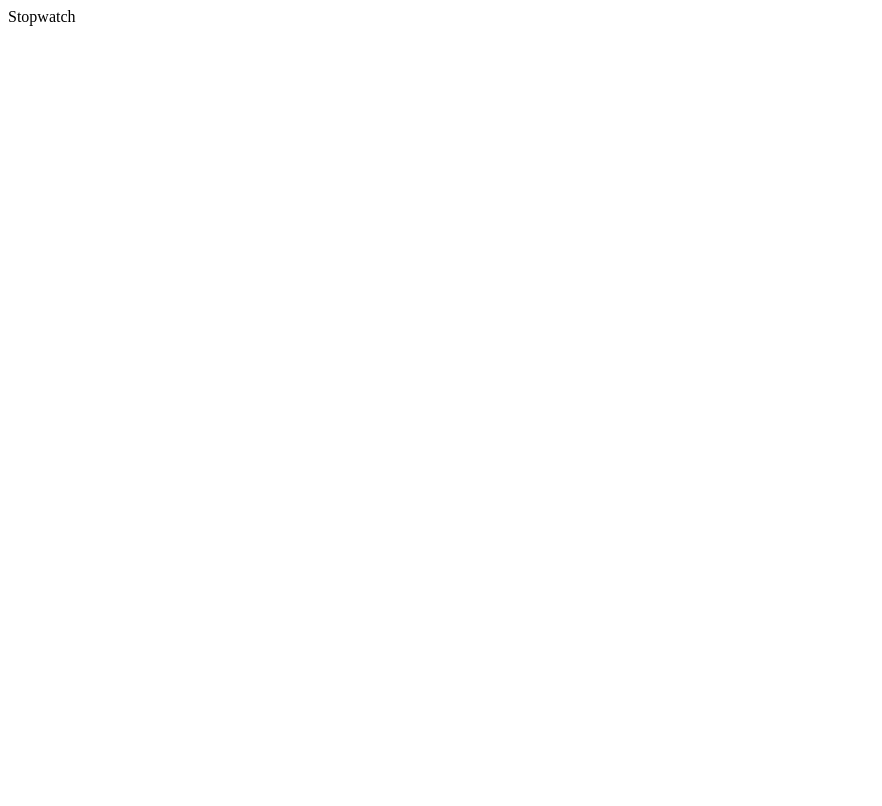
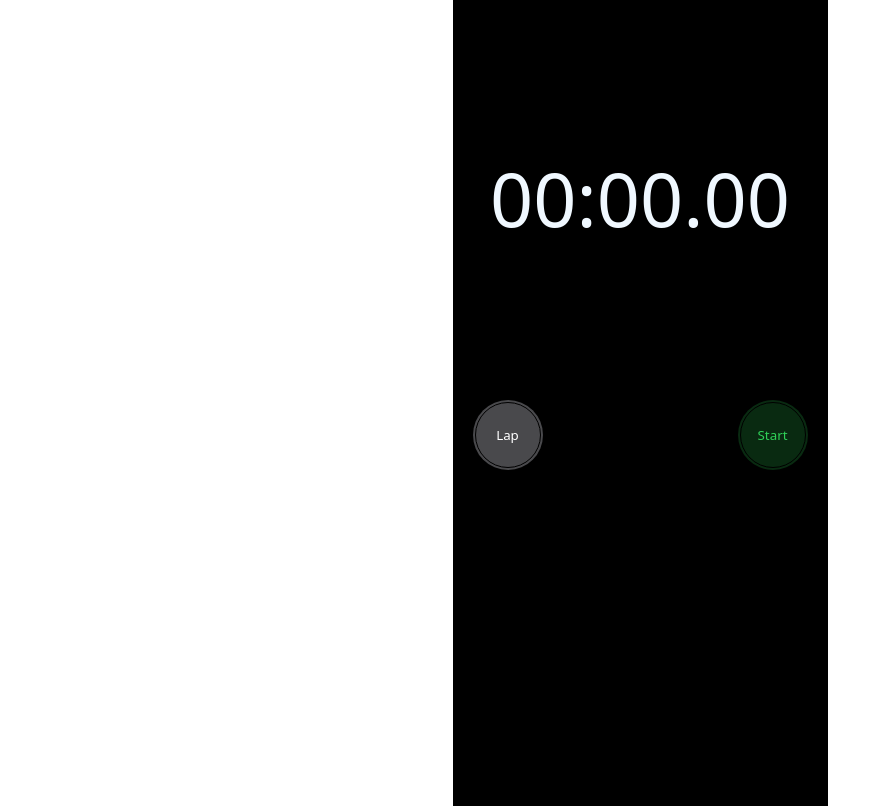
Before and after one commit to SheikhAli97/react-stopwatch, a React (Vite) app: page / in a window 1280 px wide. Shown: the whole page, without its empty margins (0-882 px from the left). Built offline with nearby package versions, Linux system fonts and the light colour scheme.

Commit message:
Get timer ticking

```diff
--- a/package.json
+++ b/package.json
@@ -17,5 +17,6 @@
     "@types/react-dom": "^18.0.6",
     "@vitejs/plugin-react": "^2.1.0",
     "vite": "^3.1.0"
+
   }
 }
--- a/src/App.jsx
+++ b/src/App.jsx
@@ -3,7 +3,7 @@ import Stopwatch from './components/Stopwatch'
 import './App.css'
 
 function App() {
-  const [count, setCount] = useState(0)
+
 
   return (<div>
   <Stopwatch />
--- a/src/components/Stopwatch.jsx
+++ b/src/components/Stopwatch.jsx
@@ -1,11 +1,108 @@
-import React from 'react'
+import React, { useEffect, useState } from "react";
+import "./Stopwwatch.css";
 
 function Stopwatch() {
-  return (
+  const [totalTime, setTotalTime] = useState(0);
+  let [watchIsOn, setWatchIsOn] = useState(false);
+
+  const formatTime = (time) => {
+    let formattedMilliseconds = 0;
+    let formattedSeconds = 0;
+    let formattedMinutes = 0;
+    let formattedTime = [];
+    let finalTime = ``;
+    formattedMilliseconds = time % 100;
+    formattedSeconds = Math.floor(time / 100);
+    formattedMinutes = Math.floor(formattedSeconds / 60);
+
+    formattedSeconds = formattedSeconds % 60;
+    formattedMinutes = formattedMinutes % 60;
+
+    formattedTime = [
+      formattedMinutes,
+      formattedSeconds,
+      formattedMilliseconds,
+    ].map(padNumber);
+    finalTime = `${formattedTime[0]}:${formattedTime[1]}.${formattedTime[2]}`;
+    return finalTime;
+  };
+
+  const padNumber = (time) => {
+    return time.toString().padStart(2, "0");
+  };
+
+  function toggleWatchStatus()
+  {
+    setWatchIsOn(!watchIsOn);
+  }
+
+const reset = () =>{
+  setTotalTime(0);
+  setWatchIsOn(false);
+}
+
+function startTime(){
+  toggleWatchStatus();
+}
 
 
-    <div>Stopwatch</div>
-  )
+
+
+
+  useEffect(() => {
+    let intervalID;
+    let initialTime = Date.now
+
+    if (watchIsOn) {
+      intervalID = setInterval(() => {
+        setTotalTime((totalTime) => totalTime + 1);
+        console.log(totalTime)
+      }, 10);
+    }
+
+    if (!watchIsOn) {
+      clearInterval(intervalID)
+    }
+
+
+    return () => clearInterval(intervalID);
+  }, [watchIsOn, totalTime]); //run use effect if watch status or time changes
+
+
+
+
+
+
+
+  return (
+    <div>
+      <div className="wrapper">
+        <div className="main">
+          <div id="timer" className="main-timer">
+            {formatTime(totalTime)}
+          </div>
+          <div className="button-container">
+            <div className="button-wrapper">
+              <button id="reset" className="initial-lap">
+                Lap
+              </button>
+            </div>
+            <div className="button-wrapper">
+              <button id="start" className="start-button" onClick={startTime}>
+                Start
+              </button>
+            </div>
+          </div>
+
+          <div className="laps-container">
+            <table id="laps-table" className="laps-table">
+
+            </table>
+          </div>
+        </div>
+      </div>
+    </div>
+  );
 }
 
-export default Stopwatch
+export default Stopwatch;
--- /dev/null
+++ b/src/components/Stopwwatch.css
@@ -0,0 +1,125 @@
+
+
+* {
+    font-family: system-ui, -apple-system, BlinkMacSystemFont, "Segoe UI", Roboto,
+      Oxygen, Ubuntu, Cantarell, "Open Sans", "Helvetica Neue", sans-serif;
+    padding: 0;
+    margin: 0;
+    box-sizing: border-box;
+  }
+
+  :root {
+    --bg-color: #000000;
+    --start-btn-bg-color: rgba(48, 209, 88, 0.2);
+    --start-btn-text-color: rgb(48, 209, 88);
+    --start-btn-active-color: rgba(48, 209, 88, 0.1);
+    --stop-btn-bg-color: rgba(255, 69, 58, 0.2);
+    --stop-btn-text-color: rgb(255, 69, 58);
+    --stop-btn-active-color: rgba(255, 69, 58, 0.15);
+    --reset-btn-bg-color: #49494c;
+    --reset-btn-text-color: #fff;
+    --reset-btn-active-color: #222223;
+    --lap-btn-bg-color: rgba(73, 73, 76, 0.5);
+  }
+
+  .wrapper {
+    display: flex;
+    justify-content: center;
+    align-items: center;
+    height: 100vh;
+  }
+
+  .main {
+    height: 812px;
+    width: 375px;
+    background-color: var(--bg-color);
+  }
+
+  .fastest-lap {
+    color: var(--start-btn-text-color)
+  }
+
+  .slowest-lap {
+    color: var(--stop-btn-text-color)
+  }
+
+
+  .button-container {
+    display: flex;
+    justify-content: space-between;
+    margin: 0 20px ;
+  }
+
+
+
+  .main-timer {
+    display: flex;
+    justify-content: center;
+    height: 50%;
+    align-items: center;
+  font-variant-numeric: tabular-nums;
+    font-weight: 100;
+    font-size: 2cm;
+    color: aliceblue;
+    user-select: none;
+  }
+
+  .lap-button {
+    background-color: var(--reset-btn-bg-color);
+    color: var(--reset-btn-text-color);
+  }
+
+  .start-button {
+    background-color: var(--start-btn-bg-color);
+    color: var(--start-btn-text-color);
+  }
+
+  .stop-button {
+    background-color: var(--stop-btn-bg-color);
+    color: var(--stop-btn-text-color);
+  }
+
+  .initial-lap{
+    background-color:#49494c;
+    color: var(--reset-btn-text-color);
+  }
+  button {
+    display: block;
+    height: 70px;
+    width: 70px;
+    outline: 1px solid black;
+    outline-offset: -3px;
+    border-radius: 50%;
+    border: none;
+    cursor: pointer;
+    user-select: none;
+  }
+
+  tr {
+    display: flex;
+    margin-top: 10px;
+    border-bottom: .5px solid var(--reset-btn-bg-color);
+    color: #fff;
+    width: 100%;
+    justify-content: space-between;
+    align-items: center;
+    height: 30px;
+    font-size: 1rem;
+    font-weight: 400;
+
+  }
+
+  .laps-table{
+    display: flex;
+    width: 100%;
+    margin-top: 2rem;
+  }
+
+
+
+
+  tbody {
+    width: 100%;
+    padding: 0 1rem;
+
+  }
```
